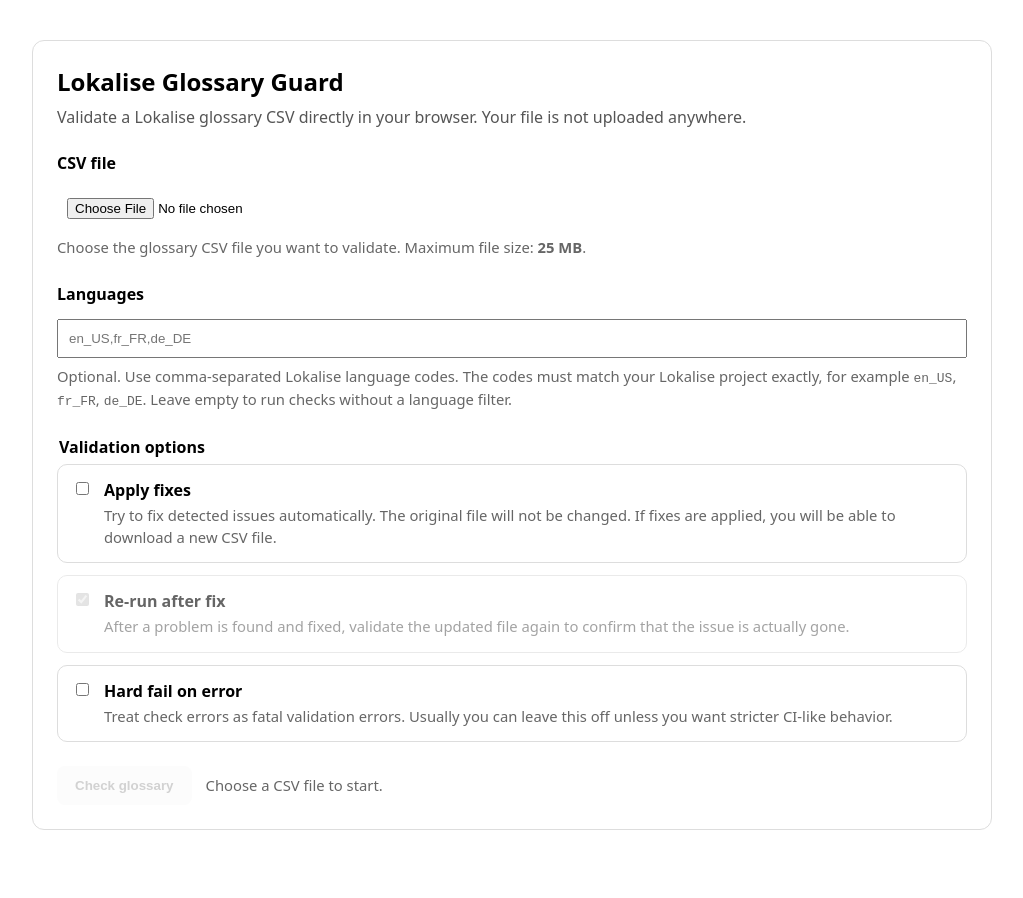
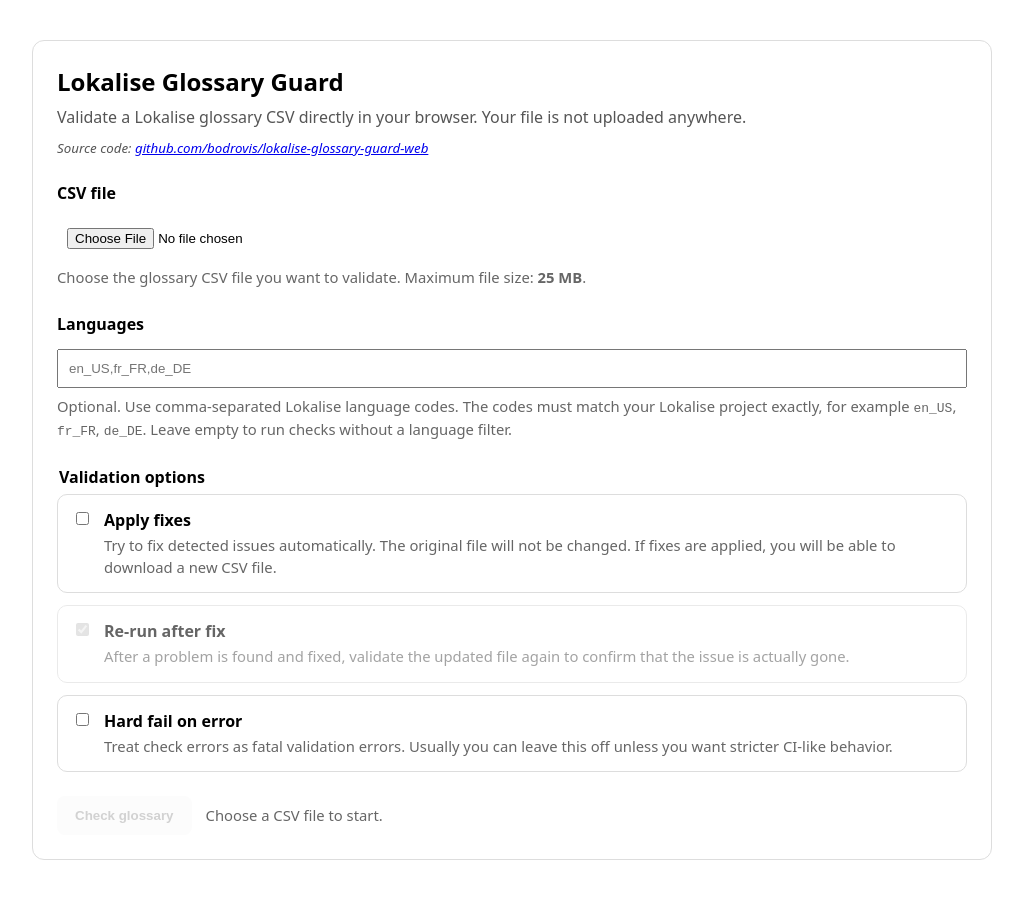
Before and after one commit to bodrovis/lokalise-glossary-guard-web, a Vue app: page / in a window 1280 px wide. Shown: the whole page, without its empty margins (128-1151 px from the left). Before the commit the page ends 870 px from the top, so only its background shows below. Built offline with nearby package versions, Linux system fonts and the light colour scheme.

Commit message:
various updates

```diff
--- a/src/components/GlossaryForm.vue
+++ b/src/components/GlossaryForm.vue
@@ -57,6 +57,19 @@
         Validate a Lokalise glossary CSV directly in your browser. Your file is
         not uploaded anywhere.
       </p>
+
+      <p>
+        <em
+          ><small
+            >Source code:
+            <a
+              href="https://github.com/bodrovis/lokalise-glossary-guard-web"
+              target="_blank"
+              >github.com/bodrovis/lokalise-glossary-guard-web</a
+            ></small
+          ></em
+        >
+      </p>
     </header>
 
     <form class="form" @submit.prevent="emit('submit')">
@@ -92,10 +105,7 @@
             placeholder="en_US,fr_FR,de_DE"
             aria-describedby="langs-help"
             @input="
-              emit(
-                'update:langs',
-                ($event.target as HTMLInputElement).value,
-              )
+              emit('update:langs', ($event.target as HTMLInputElement).value)
             "
           />
 
```
Also changed, not shown: 1 other file (tests, documents, lock files or other folders).
